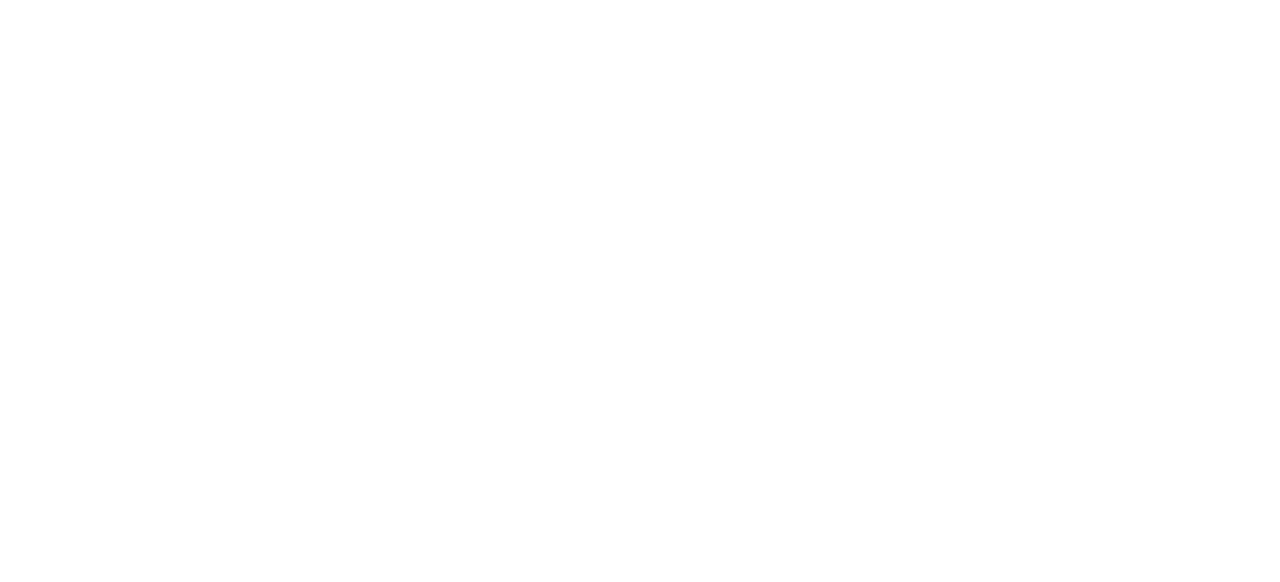
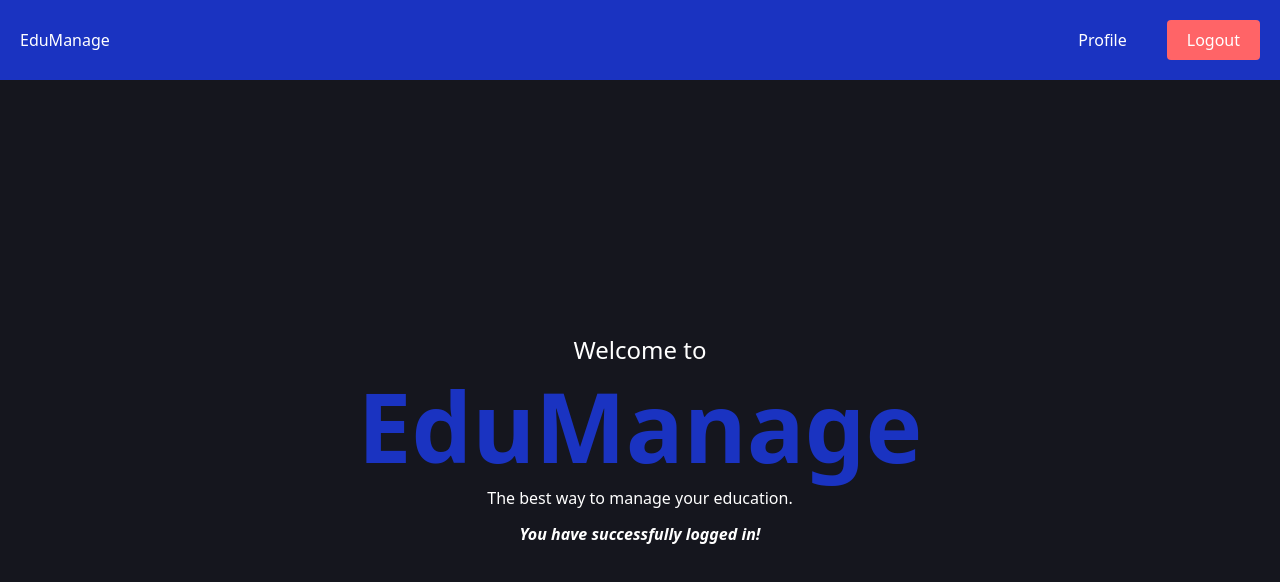
Before and after one commit to Beirun/user-management-system, a Vue app in the folder frontend/: page /user/dashboard in a window 1280 px wide. Before the commit this address had no page. Shown: the top 582 px of the page. Built offline with nearby package versions, Linux system fonts and the light colour scheme; the HTML template or start-up script is replaced by a standard one.

Commit message:
frontend edits

```diff
--- a/frontend/src/router/index.ts
+++ b/frontend/src/router/index.ts
@@ -4,6 +4,8 @@
 import ForgotPasswordView from '@/views/ForgotPasswordView.vue'
 import RegisterView from '@/views/RegisterView.vue'
 import UserListView from '@/views/Admin/UserLIstView.vue'
+import DashboardView from '@/views/User/DashboardView.vue'
+import ProfileView from '@/views/User/ProfileView.vue'
 
 const router = createRouter({
   history: createWebHistory(import.meta.env.BASE_URL),
@@ -40,6 +42,16 @@
       path: '/admin/users',
       name: 'admin-users',
       component: UserListView,
+    },
+    {
+      path: '/user/dashboard',
+      name: 'user-dashboard',
+      component: DashboardView,
+    },
+    {
+      path: '/user/profile',
+      name: 'user-profile',
+      component: ProfileView
     }
   ],
 })
--- a/frontend/src/views/Admin/UserLIstView.vue
+++ b/frontend/src/views/Admin/UserLIstView.vue
@@ -27,8 +27,8 @@
                 <TableCaption>
                 </TableCaption>
                 <TableHeader>
-                    <TableRow>
-                        <TableHead>
+                    <TableRow class="hover:bg-transparent">
+                        <TableHead class="w-2/5">
                             Name
                         </TableHead>
                         <TableHead>
@@ -41,9 +41,9 @@
                 </TableHeader>
                 <TableBody>
 
-                    <TableRow>
+                    <TableRow class="hover:text-black">
                         <TableCell>
-                            Name here
+                            Title Firstname Lastname
                         </TableCell>
                         <TableCell>
                             Email here
--- a/frontend/src/views/ForgotPasswordView.vue
+++ b/frontend/src/views/ForgotPasswordView.vue
@@ -33,9 +33,9 @@
                         <DialogHeader>
                             <DialogTitle></DialogTitle>
                             <DialogDescription>
-                                Check your email for a link to reset your password.
                             </DialogDescription>
                         </DialogHeader>
+                        Check your email for a link to reset your password.
 
                         <DialogFooter>
                             <DialogClose>
--- /dev/null
+++ b/frontend/src/views/User/DashboardView.vue
@@ -0,0 +1,16 @@
+<script setup lang="ts">
+import NavbarView from '@/views/User/NavbarView.vue';
+
+</script>
+
+<template>
+    <div class="w-screen h-screen bg-[#15161E] flex flex-col font-sans text-white">
+        <NavbarView></NavbarView>
+        <div class="w-full h-full flex flex-col justify-center items-center gap-3">
+            <p class="text-2xl font-regular">Welcome to</p>
+            <p class="text-8xl font-extrabold text-[#1A33C1]">EduManage</p>
+            <p>The best way to manage your education.</p>
+            <p class="italic font-bold">You have successfully logged in!</p>
+        </div>
+    </div>
+</template>
--- /dev/null
+++ b/frontend/src/views/User/NavbarView.vue
@@ -0,0 +1,17 @@
+<script lang="ts">
+export default {
+    name: 'NavbarView'
+}
+import { RouterLink } from 'vue-router';
+
+</script>
+
+<template>
+    <div class="w-full h-20 bg-[#1A33C1] top-0 flex justify-between items-center p-5">
+        <RouterLink to="/user/dashboard">EduManage</RouterLink>
+        <div class="flex flex-row h-full justify-center gap-5 items">
+            <RouterLink to="/user/profile" class="h-10 px-5 flex flex-col justify-center cursor-pointer hover:underline">Profile</RouterLink>
+            <RouterLink to="/login" class=" bg-red-400 h-10 px-5 rounded cursor-pointer hover:bg-red-500 transition-colors duration-300 flex flex-col justify-center">Logout</RouterLink>
+        </div>
+    </div>
+</template>
--- /dev/null
+++ b/frontend/src/views/User/ProfileView.vue
@@ -0,0 +1,12 @@
+<script setup lang="ts">
+import NavbarView from '@/views/User/NavbarView.vue';
+</script>
+
+<template>
+    <div class="w-screen h-screen bg-[#15161E] flex flex-col font-sans text-white">
+        <NavbarView></NavbarView>
+        <div class="w-full h-full flex flex-col justify-center items-center gap-3">
+            <p class="text-2xl font-regular">Your Profile</p>
+        </div>
+    </div>
+</template>
```
